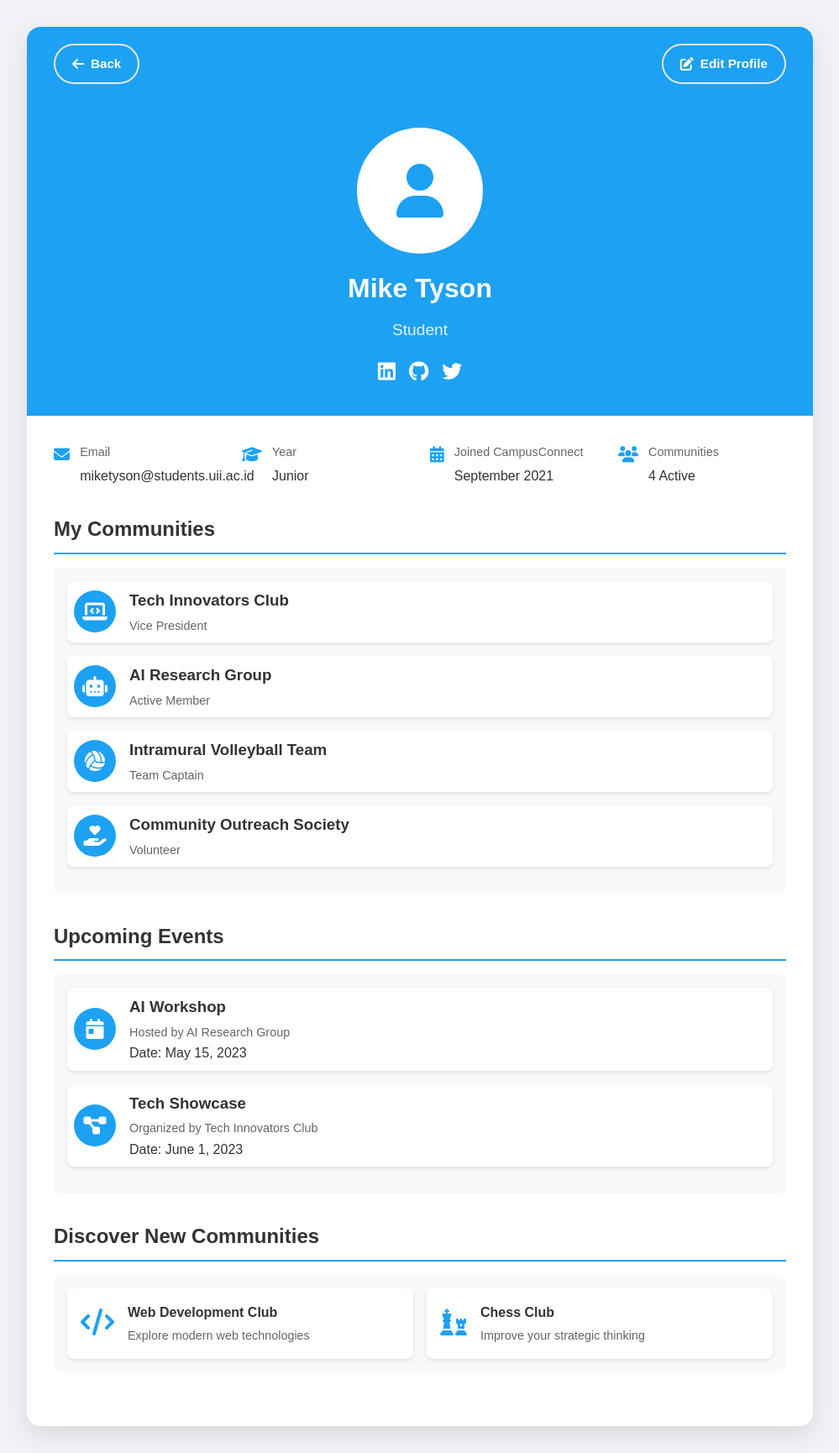
After one commit to amga-d/CampusConnect, a PHP site: page /pages/profile.html in a window 1280 px wide. The commit adds this page. Shown: the whole page at 84% size, without its empty margins (140-1139 px from the left). Run offline with PHP 8.4, Linux system fonts and the light colour scheme.

Commit message:
created the profile html and css pages temporarly and edited the landing page

```diff
--- /dev/null
+++ b/assets/styles/profile.css
@@ -0,0 +1,313 @@
+:root {
+    --primary-color: #1DA1F2;
+    --secondary-color: #0f8ad8;
+    --text-color: #333;
+    --light-text-color: #666;
+    --background-color: #f0f2f5;
+    --white: #ffffff;
+}
+
+* {
+    margin: 0;
+    padding: 0;
+    box-sizing: border-box;
+}
+
+body {
+    font-family: 'Arial', sans-serif;
+    line-height: 1.6;
+    color: var(--text-color);
+    background-color: var(--background-color);
+}
+
+.container {
+    max-width: 1000px;
+    margin: 2rem auto;
+    padding: 0 2rem;
+}
+
+.profile-card {
+    background-color: var(--white);
+    border-radius: 1rem;
+    box-shadow: 0 10px 30px rgba(0, 0, 0, 0.1);
+    overflow: hidden;
+}
+
+
+.profile-navigation {
+    display: flex;
+    background-color: #1DA1F2;
+    justify-content: space-between;
+    padding: 1.25rem 2rem;
+}
+
+.nav-button {
+    display: inline-flex;
+    align-items: center;
+    padding: 0.625rem 1.25rem;
+    border-radius: 9999px;
+    font-weight: 600;
+    font-size: 0.95rem;
+    transition: all 0.2s ease;
+    text-decoration: none;
+}
+
+.nav-button i {
+    margin-right: 0.5rem;
+    font-size: 1rem;
+}
+
+.back-button{
+    color: var(--white);
+    border: 2px solid #e4e6e9;
+    background: #1DA1F2;
+}
+
+.edit-button{
+    color: var(--white);
+    border: 2px solid #e4e6e9;
+    background: #1DA1F2;
+}
+
+
+.edit-button::before {
+    content: '';
+    position: absolute;
+    top: 0;
+    left: 0;
+    width: 100%;
+    height: 100%;
+    opacity: 0;
+    transition: opacity 0.3s ease;
+}
+
+.edit-button:hover , .back-button:hover{
+    border-color: #d1d3d6;
+    transform: translateY(-1px);
+    background: var(--white);
+    color: #1DA1F2;
+}
+
+.edit-button:hover::before {
+    opacity: 1;
+}
+
+.edit-button span {
+    position: relative;
+    z-index: 1;
+}
+
+
+.profile-header {
+    display: flex;
+    flex-direction: column;
+    align-items: center;
+    padding: 2rem;
+    background: #1DA1F2;
+    color: var(--white);
+}
+
+.profile-avatar {
+    width: 150px;
+    height: 150px;
+    border-radius: 50%;
+    background-color: var(--white);
+    display: flex;
+    justify-content: center;
+    align-items: center;
+    font-size: 4rem;
+    color: var(--primary-color);
+    margin-bottom: 1rem;
+}
+
+.profile-name {
+    font-size: 2rem;
+    font-weight: bold;
+    margin-bottom: 0.5rem;
+}
+
+.profile-title {
+    font-size: 1.2rem;
+    opacity: 0.9;
+    margin-bottom: 1rem;
+}
+
+.social-links {
+    display: flex;
+    gap: 1rem;
+}
+
+.social-link {
+    color: var(--white);
+    font-size: 1.5rem;
+    transition: opacity 0.3s ease;
+}
+
+.social-link:hover {
+    opacity: 0.8;
+}
+
+.profile-content {
+    padding: 2rem;
+}
+
+.info-grid {
+    display: grid;
+    grid-template-columns: repeat(auto-fit, minmax(200px, 1fr));
+    gap: 1.5rem;
+    margin-bottom: 2rem;
+}
+
+.info-item {
+    display: flex;
+    align-items: flex-start;
+}
+
+.info-icon {
+    font-size: 1.2rem;
+    color: var(--primary-color);
+    margin-right: 0.75rem;
+    margin-top: 0.25rem;
+}
+
+.info-text {
+    flex: 1;
+}
+
+.info-label {
+    font-size: 0.9rem;
+    color: var(--light-text-color);
+    margin-bottom: 0.25rem;
+}
+
+.section {
+    margin-bottom: 2rem;
+}
+
+.section-title {
+    font-size: 1.5rem;
+    color: var(--text-color);
+    margin-bottom: 1rem;
+    border-bottom: 2px solid var(--primary-color);
+    padding-bottom: 0.5rem;
+}
+
+.section-content {
+    background-color: #f8f9fa;
+    border-radius: 0.5rem;
+    padding: 1rem;
+}
+
+.community-list {
+    list-style-type: none;
+}
+
+.community-item {
+    display: flex;
+    align-items: center;
+    margin-bottom: 1rem;
+    padding: 0.5rem;
+    background-color: var(--white);
+    border-radius: 0.5rem;
+    box-shadow: 0 2px 5px rgba(0, 0, 0, 0.1);
+}
+
+.community-item:hover{
+    transform: translateY(-5px);
+    box-shadow: 0 5px 15px rgba(37,117,252,0.1);
+}
+
+.community-icon {
+    width: 50px;
+    height: 50px;
+    border-radius: 50%;
+    background-color: var(--primary-color);
+    display: flex;
+    justify-content: center;
+    align-items: center;
+    color: var(--white);
+    font-size: 1.5rem;
+    margin-right: 1rem;
+}
+
+.community-info {
+    flex: 1;
+}
+
+.community-name {
+    font-weight: bold;
+    margin-bottom: 0.25rem;
+}
+
+.community-role {
+    font-size: 0.9rem;
+    color: var(--light-text-color);
+}
+
+.discovery-suggestions {
+    display: flex;
+    flex-wrap: wrap;
+    gap: 1rem;
+}
+
+.suggestion-item {
+    background-color: var(--white);
+    border-radius: 0.5rem;
+    padding: 1rem;
+    box-shadow: 0 2px 5px rgba(0, 0, 0, 0.1);
+    flex: 1 1 calc(50% - 0.5rem);
+    display: flex;
+    align-items: center;
+}
+
+.suggestion-icon {
+    font-size: 2rem;
+    color: var(--primary-color);
+    margin-right: 1rem;
+}
+
+.suggestion-info h4 {
+    margin-bottom: 0.25rem;
+}
+
+.suggestion-info p {
+    font-size: 0.9rem;
+    color: var(--light-text-color);
+}
+
+@media (max-width: 768px) {
+    .profile-navigation {
+        padding: 1rem;
+    }
+
+    .nav-button {
+        padding: 0.5rem 1rem;
+        font-size: 0.9rem;
+    }
+
+    .profile-header {
+        padding: 1.5rem;
+    }
+
+    .profile-avatar {
+        width: 100px;
+        height: 100px;
+        font-size: 3rem;
+    }
+
+    .profile-name {
+        font-size: 1.5rem;
+    }
+
+    .profile-title {
+        font-size: 1rem;
+    }
+
+    .info-grid {
+        grid-template-columns: 1fr;
+    }
+
+    .suggestion-item {
+        flex: 1 1 100%;
+    }
+}
--- a/pages/dashboard.html
+++ b/pages/dashboard.html
@@ -4,7 +4,7 @@
         <meta charset="UTF-8" />
         <meta name="viewport" content="width=device-width, initial-scale=1.0" />
         <title>CampusConnect Dashboard</title>
-        <link rel="stylesheet" href="./assets/styles/dashboard.css" />
+        <link rel="stylesheet" href="../assets/styles/dashboard.css" />
         <link
             rel="stylesheet"
             href="https://cdnjs.cloudflare.com/ajax/libs/font-awesome/6.0.0-beta3/css/all.min.css"
--- a/pages/landingpage.html
+++ b/pages/landingpage.html
@@ -41,7 +41,7 @@
                 <h2>What Campus Connect Offers</h2>
                 <div class="feature-grid">
                     <div class="feature-card">
-                        <div class="feature-icon">🔍️</div>
+                        <div class="feature-icon">📱</div>
                         <h3>Easy Communication</h3>
                         <p>Connect with peers and community members effortlessly.</p>
                     </div>
--- /dev/null
+++ b/pages/profile.html
@@ -0,0 +1,165 @@
+<!DOCTYPE html>
+<html lang="en">
+<head>
+    <meta charset="UTF-8">
+    <meta name="viewport" content="width=device-width, initial-scale=1.0">
+    <title>Sarah Johnson - CampusConnect Profile</title>
+    <link rel="stylesheet" href="https://cdnjs.cloudflare.com/ajax/libs/font-awesome/6.4.0/css/all.min.css">
+    <link rel="stylesheet" href="..\assets\styles\profile.css">
+</head>
+<body>
+    <div class="container">
+        <div class="profile-card">
+            <div class="profile-navigation">
+                <a href="#" class="nav-button back-button">
+                    <i class="fas fa-arrow-left"></i>
+                    <span>Back</span>
+                </a>
+                <a href="#" class="nav-button edit-button">
+                    <i class="fas fa-edit"></i>
+                    <span>Edit Profile</span>
+                </a>
+            </div>
+            <header class="profile-header">
+                <div class="profile-avatar">
+                    <i class="fas fa-user"></i>
+                </div>
+                <h1 class="profile-name">Mike Tyson</h1>
+                <p class="profile-title">Student</p>
+                <div class="social-links">
+                    <a href="#" class="social-link"><i class="fab fa-linkedin"></i></a>
+                    <a href="#" class="social-link"><i class="fab fa-github"></i></a>
+                    <a href="#" class="social-link"><i class="fab fa-twitter"></i></a>
+                </div>
+            </header>
+            <main class="profile-content">
+                <div class="info-grid">
+                    <div class="info-item">
+                        <i class="info-icon fas fa-envelope"></i>
+                        <div class="info-text">
+                            <p class="info-label">Email</p>
+                            <p>miketyson@students.uii.ac.id</p>
+                        </div>
+                    </div>
+                    <div class="info-item">
+                        <i class="info-icon fas fa-graduation-cap"></i>
+                        <div class="info-text">
+                            <p class="info-label">Year</p>
+                            <p>Junior</p>
+                        </div>
+                    </div>
+                    <div class="info-item">
+                        <i class="info-icon fas fa-calendar-alt"></i>
+                        <div class="info-text">
+                            <p class="info-label">Joined CampusConnect</p>
+                            <p>September 2021</p>
+                        </div>
+                    </div>
+                    <div class="info-item">
+                        <i class="info-icon fas fa-users"></i>
+                        <div class="info-text">
+                            <p class="info-label">Communities</p>
+                            <p>4 Active</p>
+                        </div>
+                    </div>
+                </div>
+                <section class="section">
+                    <h2 class="section-title">My Communities</h2>
+                    <div class="section-content">
+                        <ul class="community-list">
+                            <li class="community-item">
+                                <div class="community-icon">
+                                    <i class="fas fa-laptop-code"></i>
+                                </div>
+                                <div class="community-info">
+                                    <h3 class="community-name">Tech Innovators Club</h3>
+                                    <p class="community-role">Vice President</p>
+                                </div>
+                            </li>
+                            <li class="community-item">
+                                <div class="community-icon">
+                                    <i class="fas fa-robot"></i>
+                                </div>
+                                <div class="community-info">
+                                    <h3 class="community-name">AI Research Group</h3>
+                                    <p class="community-role">Active Member</p>
+                                </div>
+                            </li>
+                            <li class="community-item">
+                                <div class="community-icon">
+                                    <i class="fas fa-volleyball-ball"></i>
+                                </div>
+                                <div class="community-info">
+                                    <h3 class="community-name">Intramural Volleyball Team</h3>
+                                    <p class="community-role">Team Captain</p>
+                                </div>
+                            </li>
+                            <li class="community-item">
+                                <div class="community-icon">
+                                    <i class="fas fa-hand-holding-heart"></i>
+                                </div>
+                                <div class="community-info">
+                                    <h3 class="community-name">Community Outreach Society</h3>
+                                    <p class="community-role">Volunteer</p>
+                                </div>
+                            </li>
+                        </ul>
+                    </div>
+                </section>
+                <section class="section">
+                    <h2 class="section-title">Upcoming Events</h2>
+                    <div class="section-content">
+                        <ul class="community-list">
+                            <li class="community-item">
+                                <div class="community-icon">
+                                    <i class="fas fa-calendar-day"></i>
+                                </div>
+                                <div class="community-info">
+                                    <h3 class="community-name">AI Workshop</h3>
+                                    <p class="community-role">Hosted by AI Research Group</p>
+                                    <p>Date: May 15, 2023</p>
+                                </div>
+                            </li>
+                            <li class="community-item">
+                                <div class="community-icon">
+                                    <i class="fas fa-project-diagram"></i>
+                                </div>
+                                <div class="community-info">
+                                    <h3 class="community-name">Tech Showcase</h3>
+                                    <p class="community-role">Organized by Tech Innovators Club</p>
+                                    <p>Date: June 1, 2023</p>
+                                </div>
+                            </li>
+                        </ul>
+                    </div>
+                </section>
+                <section class="section">
+                    <h2 class="section-title">Discover New Communities</h2>
+                    <div class="section-content">
+                        <div class="discovery-suggestions">
+                            <div class="suggestion-item">
+                                <div class="suggestion-icon">
+                                    <i class="fas fa-code"></i>
+                                </div>
+                                <div class="suggestion-info">
+                                    <h4>Web Development Club</h4>
+                                    <p>Explore modern web technologies</p>
+                                </div>
+                            </div>
+                            <div class="suggestion-item">
+                                <div class="suggestion-icon">
+                                    <i class="fas fa-chess"></i>
+                                </div>
+                                <div class="suggestion-info">
+                                    <h4>Chess Club</h4>
+                                    <p>Improve your strategic thinking</p>
+                                </div>
+                            </div>
+                        </div>
+                    </div>
+                </section>
+            </main>
+        </div>
+    </div>
+</body>
+</html>
```
Also changed, not shown: assets/styles/landingpage.css (+36 -25 lines).
